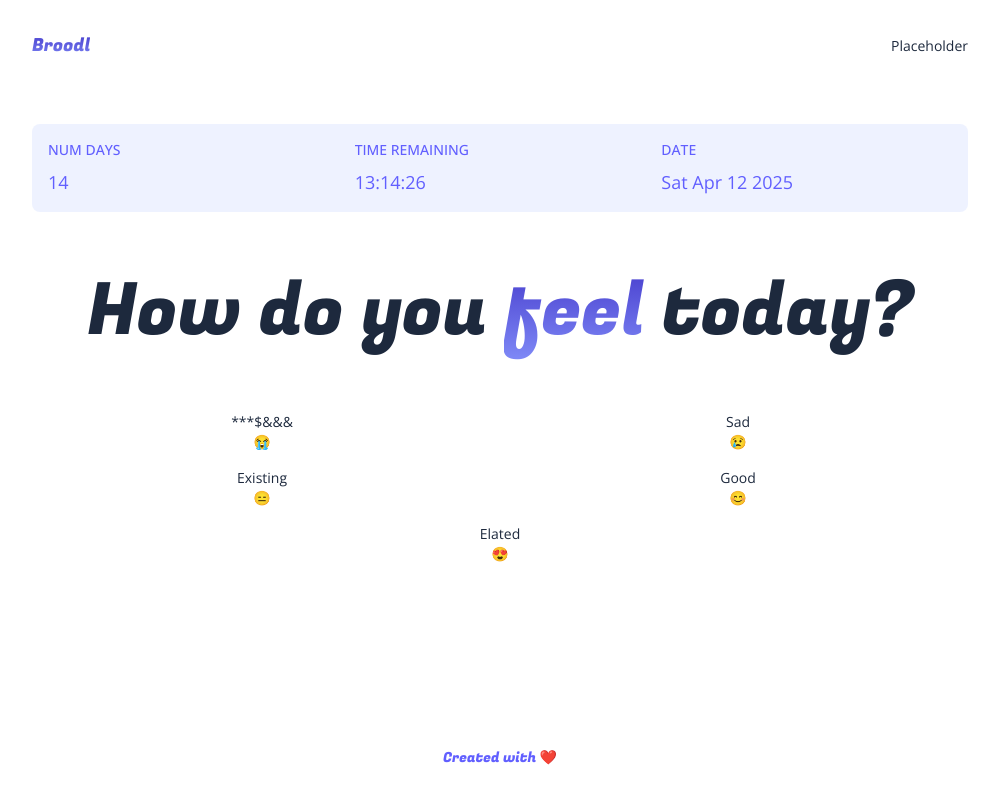
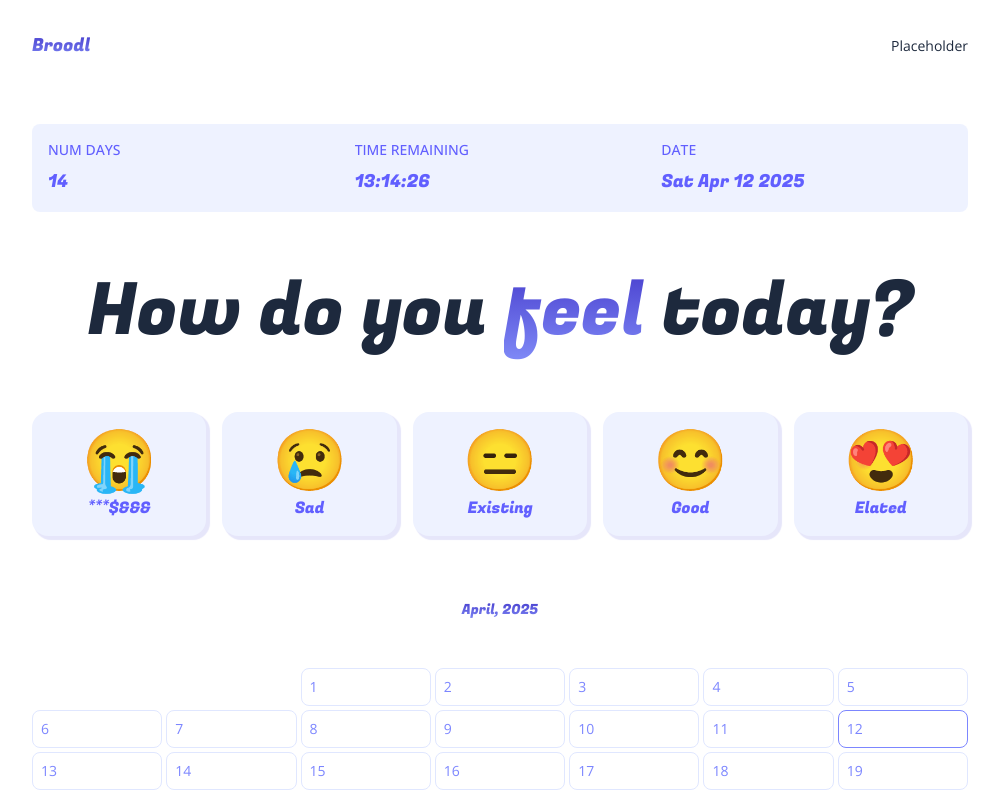
Before and after one commit to anshikas14/Broodl, a Next.js app in the folder broodl/: page /dashboard in a window 1280 px wide. Shown: the top 792 px of the page, without its empty margins (140-1143 px from the left). Built offline with nearby package versions, Linux system fonts and the light colour scheme.

Commit message:
added firebase file

```diff
--- a/broodl/app/globals.css
+++ b/broodl/app/globals.css
@@ -5,3 +5,13 @@
     -webkit-background-clip: text;
     -webkit-text-fill-color: transparent;
 }
+
+.purpleShadow {
+    box-shadow: 3px 3px 1px 1px lavender;
+}
+
+.purpleShadow:hover {
+    transform:translate(3px, 3px );
+    box-shadow: 0px 0px 1px 1px lavender;
+
+}
--- a/broodl/app/layout.js
+++ b/broodl/app/layout.js
@@ -1,4 +1,5 @@
 import { Fugaz_One, Open_Sans } from "next/font/google";
+import Link from "next/link";
 import "./globals.css";
 
 const opensans = Open_Sans({
@@ -22,7 +23,9 @@
 
   const header = (
     <header className="p-4 sm:p-8 flex items-center justify-between gap-4 ">
+      <Link href='/'>
 <h1 className= {'text-base sm:text-lg textGradient ' + fugaz.className}>Broodl</h1>
+      </Link>
 <div className=" flex items-center justify-between ">
   Placeholder
 </div>
--- a/broodl/components/Calendar.js
+++ b/broodl/components/Calendar.js
@@ -1,9 +1,99 @@
-import React from 'react'
 
-export default function Calendar() {
-  return (
-    <div>
-     Calendar
-    </div>
-  )
+'use client'
+import { baseRating,gradients } from '@/utils'
+import { Fugaz_One } from 'next/font/google'
+import React, { useState } from 'react'
+
+const months = { 'January': 'Jan', 'February': 'Feb', 'March': 'Mar', 'April': 'Apr', 'May': 'May', 'June': 'Jun', 'July': 'Jul', 'August': 'Aug', 'September': 'Sept', 'October': 'Oct', 'November': 'Nov', 'December': 'Dec' }
+const monthsArr = Object.keys(months)
+const now = new Date()
+const dayList = ['Sunday', 'Monday', 'Tuesday', 'Wednesday', 'Thursday', 'Friday', 'Saturday']
+
+const fugaz = Fugaz_One({
+  variable: "--font-geist-sans",
+  subsets: ["latin"],
+  weight: ['400']
+});
+
+
+export default function Calendar(props) {
+    const { demo, completeData, handleSetMood } = props
+    const now = new Date()
+    const currMonth = now.getMonth()
+    const [selectedMonth, setSelectMonth] = useState(Object.keys(months)[currMonth])
+    const [selectedYear, setSelectedYear] = useState(now.getFullYear())
+
+    const numericMonth = monthsArr.indexOf(selectedMonth)
+    const data = completeData?.[selectedYear]?.[numericMonth] || {}
+
+    function handleIncrementMonth(val) {
+        // value +1 -1
+        // if we hit the bounds of the months, then we can just adjust the year that is displayed instead
+        if (numericMonth + val < 0) {
+            // set month value = 11 and decrement the year
+            setSelectedYear(curr => curr - 1)
+            setSelectMonth(monthsArr[monthsArr.length - 1])
+        } else if (numericMonth + val > 11) {
+            // set month val = 0 and increment the year
+            setSelectedYear(curr => curr + 1)
+            setSelectMonth(monthsArr[0])
+        } else {
+            setSelectMonth(monthsArr[numericMonth + val])
+        }
+    }
+
+    const monthNow = new Date(selectedYear, Object.keys(months).indexOf(selectedMonth), 1)
+    const firstDayOfMonth = monthNow.getDay()
+    const daysInMonth = new Date(selectedYear, Object.keys(selectedMonth).indexOf(selectedMonth) + 1, 0).getDate()
+
+    const daysToDisplay = firstDayOfMonth + daysInMonth
+
+    const numRows = (Math.floor(daysToDisplay / 7)) + (daysToDisplay % 7 ? 1 : 0)
+
+    return (
+        <div className='flex flex-col gap-2'>
+            <div className='grid grid-cols-5 gap-4'>
+                <button onClick={() => {
+                    handleIncrementMonth(-1)
+                }} className='mr-auto text-indigo-400 text-lg sm:text-xl duration-200 hover:opacity-60'><i className="fa-solid fa-circle-chevron-left"></i></button>
+                <p className={'text-center col-span-3 capitalized whitespace-nowrap textGradient ' + fugaz.className}>{selectedMonth}, {selectedYear}</p>
+                <button onClick={() => {
+                    handleIncrementMonth(+1)
+                }} className='ml-auto text-indigo-400 text-lg sm:text-xl duration-200 hover:opacity-60'><i className="fa-solid fa-circle-chevron-right"></i></button>
+            </div>
+            <div className='flex flex-col overflow-hidden gap-1 py-4 sm:py-6 md:py-10'>
+                {[...Array(numRows).keys()].map((row, rowIndex) => {
+                    return (
+                        <div key={rowIndex} className='grid grid-cols-7 gap-1'>
+                            {dayList.map((dayOfWeek, dayOfWeekIndex) => {
+                                let dayIndex = (rowIndex * 7) + dayOfWeekIndex - (firstDayOfMonth - 1)
+
+                                let dayDisplay = dayIndex > daysInMonth ? false : (row === 0 && dayOfWeekIndex < firstDayOfMonth) ? false : true
+
+                                let isToday = dayIndex === now.getDate()
+
+                                if (!dayDisplay) {
+                                    return (
+                                        <div className='bg-white' key={dayOfWeekIndex} />
+                                    )
+                                }
+
+                                let color = demo ?
+                                    gradients.indigo[baseRating[dayIndex]] :
+                                    dayIndex in data ?
+                                        gradients.indigo[data[dayIndex]] :
+                                        'white'
+
+                                return (
+                                    <div style={{ background: color }} className={'text-xs sm:text-sm border border-solid p-2 flex items-center gap-2 justify-between rounded-lg ' + (isToday ? ' border-indigo-400' : ' border-indigo-100') + (color === 'white' ? ' text-indigo-400' : ' text-white')} key={dayOfWeekIndex}>
+                                        <p>{dayIndex}</p>
+                                    </div>
+                                )
+                            })}
+                        </div>
+                    )
+                })}
+            </div>
+        </div>
+    )
 }
--- a/broodl/components/Dashboard.js
+++ b/broodl/components/Dashboard.js
@@ -1,5 +1,6 @@
 import { Fugaz_One } from 'next/font/google';
 import React from 'react'
+import Calendar from './Calendar';
 
 
 const fugaz = Fugaz_One({
@@ -27,12 +28,12 @@
 
   return (
     <div className=' flex flex-col flex-1 gap-8 sm:gap-12 md:gap-16 '>
-      <div className='grid grid-cols-3 bg-indigo-50 text-indigo-500 p-4 gap-4 rounded-lg'>
+      <div className=' grid grid-cols-3 bg-indigo-50 text-indigo-500 p-4 gap-4 rounded-lg '>
         {Object.keys(statuses).map((status, statusIndex) => {
           return (
             <div key={statusIndex} className=' flex flex-col gap-1 sm:gap-2 '>
-              <p className='font-medium uppercase text-xs sm:text-sm truncate'>{status.replaceAll('_' ,' ')}</p>
-              <p className={' text-base sm:text-lg  truncate' + fugaz.className}>{statuses[status]}</p>
+              <p className=' font-medium uppercase text-xs sm:text-sm truncate '>{status.replaceAll('_' ,' ')}</p>
+              <p className={' text-base sm:text-lg  truncate ' + fugaz.className}>{statuses[status]}</p>
             </div>
           )
         })}
@@ -40,17 +41,17 @@
       <h4 className={' text-5xl sm:text-6xl md:text-7xl text-center ' + fugaz.className }>
         How do you <span className='textGradient'>feel</span> today?
       </h4>
-      <div className=' grid grid-cols-2 md:grid-col-5 gap-4 '>
+      <div className=' flex items-stretch flex-wrap  sm:grid-cols-5 gap-4 '>
         {Object.keys(moods).map((mood,moodIndex) => {
           return(
-            <button className={' ' + (moodIndex === 4 ? ' col-span-2 ' : ' ')} key={moodIndex}>
-              <p>{mood}</p>
-              <p>{moods[mood]}</p>
+            <button className={' p-4  px-5 rounded-2xl purpleShadow duration-200 bg-indigo-50 hover:bg-indigo-100 text-center flex flex-col items-center gap-2 flex-1  '} key={moodIndex}>
+              <p className=' text-4xl sm:text-5xl md:text-6xl '>{moods[mood]}</p>
+              <p className={' text-indigo-500 text-xs sm:text-sm md:text-base ' + fugaz.className}>{mood}</p>
             </button>
           )
         })}
       </div>
-
+      <Calendar/>
     </div>
   )
 }
--- a/broodl/components/Hero.js
+++ b/broodl/components/Hero.js
@@ -15,12 +15,12 @@
     <div className='py-4 md:py-10 flex flex-col gap-4 sm:gap-8 '>
       <h1 className={' text-5xl sm:text-6xl md:text-7xl text-center ' + fugaz.className}><span className='textGradient'>Broodl </span>
        helps you track your <span className='textGradient'>daily</span> mood!</h1>
-       <p className='text-lg sm:text-xl md:text-2xl text-center w-full mx-auto max-w-[600px] '>Create your mood record and see how you feel on a <span className='font-semibold '>every day of the year</span></p>
+       <p className='text-lg sm:text-xl md:text-2xl text-center w-full mx-auto max-w-[600px] '>Create your mood record and see how you feel <span className='font-semibold '>every day of the year</span></p>
        <div className=' grid grid-cols-2 gap-4 w-fit mx-auto'>
         <Button text="Sign Up" />
         <Button text="Login" dark/>
        </div>
-       <Calendar/>
+       <Calendar demo/>
     </div>
   )
 }
--- /dev/null
+++ b/broodl/utils/index.js
@@ -0,0 +1,25 @@
+export const gradients = {
+    indigo: ['#dcd6ff', '#b8adff', '#9285ff', '#7766ff', '#4833ff', '#3525db', '#261ab1', '#1a1093', '#10097a',],
+    green: ['#dcfdc3', '#affc9d', '#7cf86c', '#4bf246', '#0cea1c', '#0dc928', '#0ca82f', '#038731', '#047031',],
+    blue: ['#ccfffa', '#9afefe', '#66f1fc', '#41dffa', '#07c2f7', '#0497d4', '#0171b1', '#02518e', '#003a76',],
+    yellow: ['#fff8db', '#fff0b8', '#ffe495', '#ffd97b', '#ffc84f', '#dba339', '#b78127', '#936118', '#7a4b10',],
+    pink: ['#ffd8f2', '#ffb1ea', '#ff8aea', '#ff6df1', '#ff3dfe', '#cd2ddb', '#9d1fb7', '#731493', '#540b7a',],
+}
+
+export const baseRating = {
+    "0": 2, "1": 5, "2": 4, "3": 1, "4": 3,
+    "5": 2, "6": 4, "7": 1, "8": 5, "9": 3,
+    "10": 2, "11": 4, "12": 1, "13": 3, "14": 5,
+    "15": 2, "16": 4, "17": 1, "18": 3, "19": 5,
+    "20": 2, "21": 4, "22": 1, "23": 3, "24": 5,
+    "25": 3, "26": 4, "27": 2, "28": 1, "29": 2,
+    "30": 4, "31": 1, "32": 3, "33": 5, "34": 2,
+    "35": 4, "36": 1, "37": 5, "38": 3, "39": 2,
+    "40": 5, "41": 4, "42": 1, "43": 3,
+}
+
+
+export const demoData = {
+    "15": 2, "16": 4, "17": 1, "18": 3, "19": 5,
+    "20": 2, "21": 4, "22": 1, "23": 3, "24": 5,
+}
```
Also changed, not shown: broodl/firebase.js (added).
